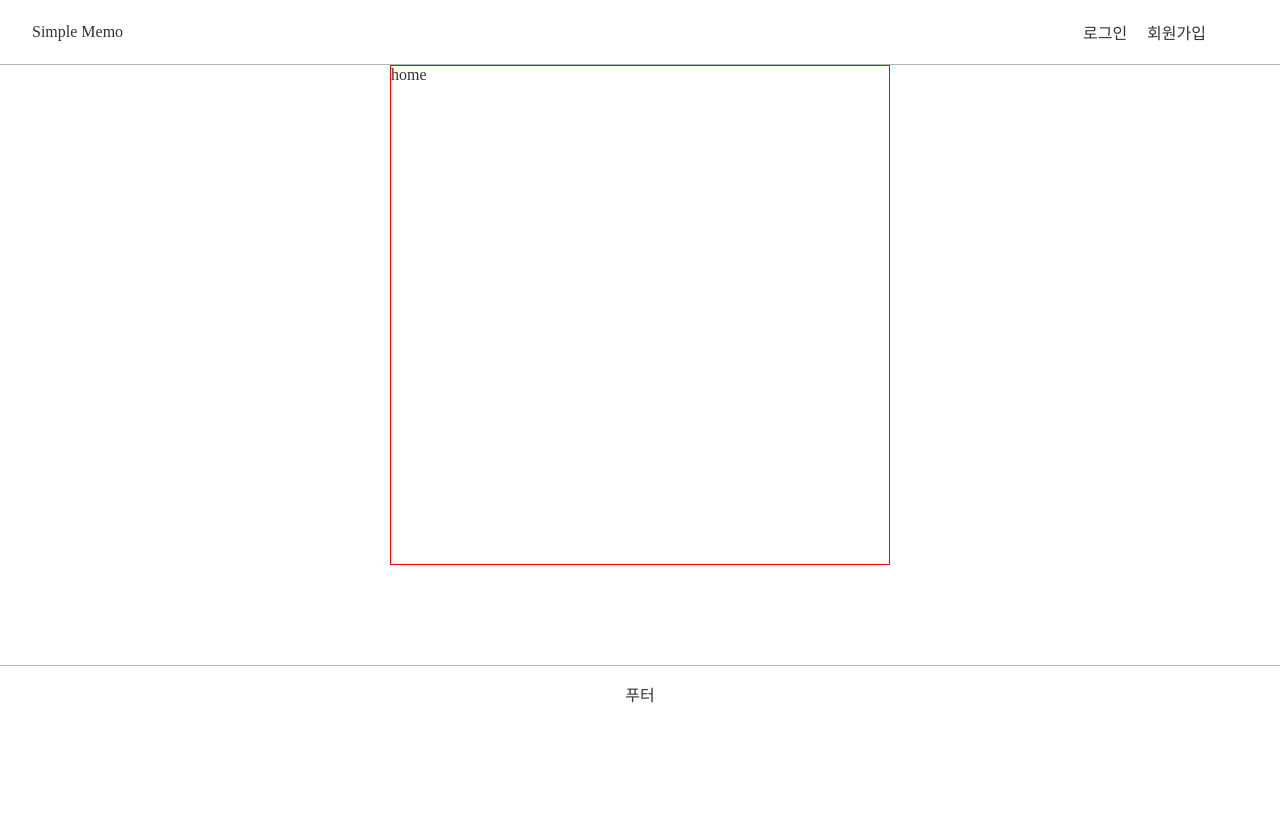
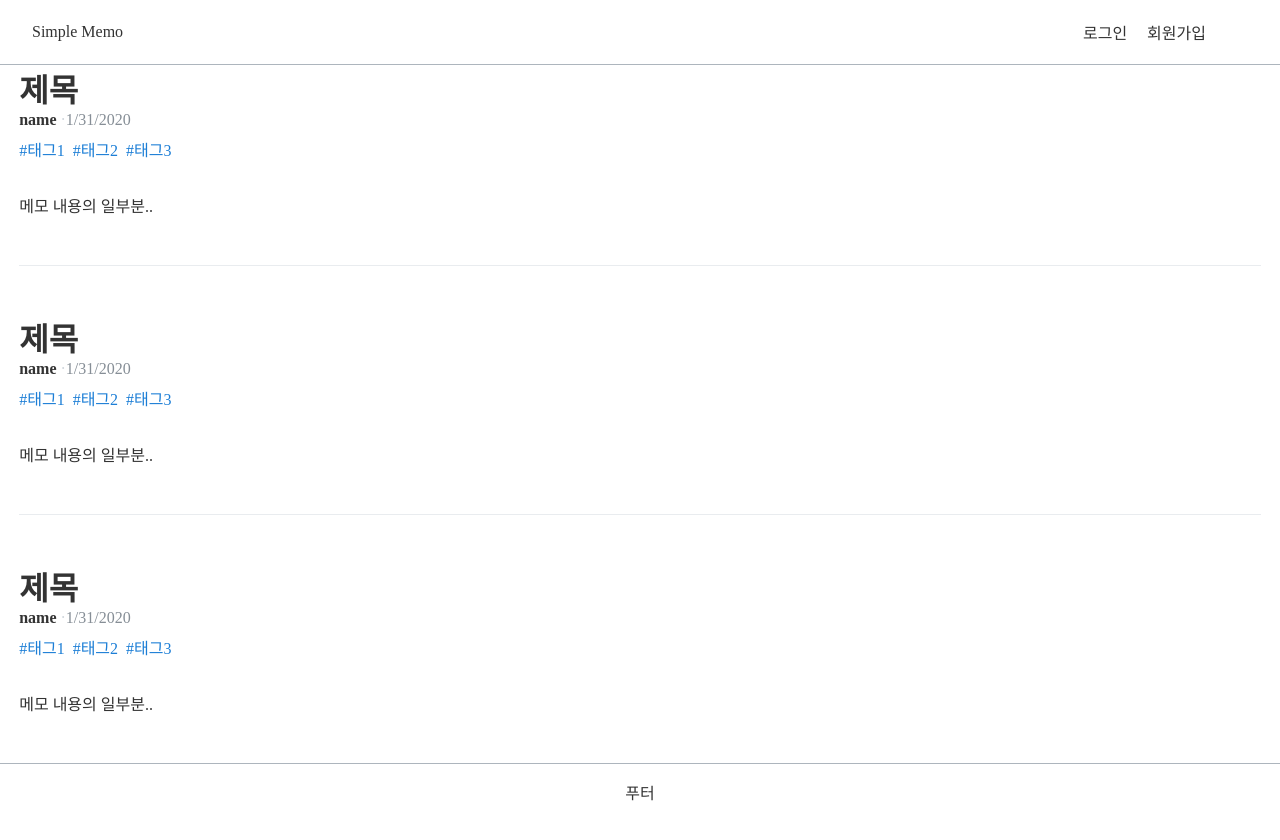
Before and after one commit to Lilian-Kim/portfolio, a React (Create React App) app: page / in a window 1280 px wide. Shown: the top 840 px of the page. Before the commit the page ends 815 px from the top, so only its background shows below. Built offline with nearby package versions, Linux system fonts and the light colour scheme.

Commit message:
- 메모 리스트 관련 UI - subinfo, tags 컴포넌트 분리

```diff
--- a/src/App.js
+++ b/src/App.js
@@ -5,7 +5,7 @@ import Header from './components/common/Header'
 import MemoSide from './components/MemoSide'
 import Footer from './components/common/Footer'
 import MemoContent from './components/MemoContent'
-import MemoList from './components/MemoList'
+import MemoList from 'components/memo/MemoList'
 import {Route } from 'react-router-dom'
 import LoginPage from './pages/LoginPage'
 import Home from './components/Home'
@@ -13,17 +13,18 @@ import RegisterPage from './pages/RegisterPage'
 import WritePage from './pages/WritePage'
 import HeaderContainer from './containers/common/HeaderContainer'
 import MemoPage from './pages/MemoPage'
+import MemoListPage from './pages/MemoListPage'
 
 function App() {
   return (
     <div className="App">
         <HeaderContainer />
         <MemoContainer>
-        <Route exact path='/' component={Home} />
+        {/* <Route exact path='/' component={Home} />     */}
         <Route path="/login" component={LoginPage} />
         <Route path="/register" component={RegisterPage} />
         <Route path="/write" component={WritePage}/>
-        {/* <Route path={['/@name', '/']} exact component={MemoListPage} /> */}
+        <Route path={['/@name', '/']} exact component={MemoListPage} />
         <Route path="/@:name/:memoId" component={MemoPage}/>
 
           {/* <MemoList></MemoList>
--- a/src/components/MemoList.js
+++ /dev/null
@@ -1,14 +0,0 @@
-import React from 'react'
-import './MemoList.scss'
-
-const MemoList = () => {
-  return (
-    <div className="memo-list">
-      <ul>
-        <li>메모 리스트</li>
-      </ul>
-    </div>
-  )
-}
-
-export default MemoList
--- a/src/components/MemoList.scss
+++ /dev/null
@@ -1,10 +0,0 @@
-@import 'styles/colors.scss';
-@import 'styles/mixin.scss';
-
-.memo-list{
-    width:20%;
-    height:600px;
-    float:left;
-    border-right:1px solid $gray-2;
-    padding-top:1rem;
-}
--- /dev/null
+++ b/src/components/common/SubInfo.js
@@ -0,0 +1,34 @@
+import React from 'react'
+import styled,{css} from 'styled-components'
+import { Link } from 'react-router-dom'
+
+const SubInfoWrapper = styled.div`
+  ${props =>
+    props.hasMarginTop &&
+    css`
+      margin-top: 1rem;
+    `}
+  color: #868e96;
+
+  span + span:before {
+    color: #ced4da;
+    padding-left: 0.25rem;
+    padding-bottom: 0.25rem;
+    content: '\\B7';
+  }
+`
+
+const SubInfo = ({ name, publishedDate, hasMarginTop }) => {
+  return (
+    <SubInfoWrapper hasMarginTop={hasMarginTop}>
+      <span>
+        <b>
+          <Link to={`/@${name}`}>{name}</Link>
+        </b>
+      </span>
+      <span>{new Date(publishedDate).toLocaleDateString()}</span>
+    </SubInfoWrapper>
+  )
+}
+
+export default SubInfo
--- /dev/null
+++ b/src/components/common/Tags.js
@@ -0,0 +1,27 @@
+import React from 'react'
+import styled from 'styled-components'
+import {Link} from 'react-router-dom'
+
+const TagsWrapper = styled.div`
+margin-top: 0.5rem;
+.tag{
+    display: inline-block;
+    color: #1c7ed6;
+    text-decoration: none;
+    margin-right: 0.5rem;
+    &:hover{
+        color: #228be6;
+    }
+}
+`
+const Tags = ({tags}) => {
+    return(
+        <TagsWrapper>
+            {tags.map(tag => (
+                <Link className="tag" to={`/?tag=${tag}`} key={tag}>#{tag}</Link>
+            ))}
+        </TagsWrapper>
+    )
+}
+
+export default Tags
--- /dev/null
+++ b/src/components/memo/MemoList.js
@@ -0,0 +1,35 @@
+import React from 'react'
+import styled from 'styled-components'
+import Button from 'components/common/Button'
+import SubInfo from 'components/common/SubInfo'
+import Tags from 'components/common/Tags'
+import 'styles/components/MemoList.scss'
+
+const MemoItem = ({name}) => {
+  return(
+    <div class="memoitem-wrapper">
+      <h2>제목</h2>
+      <SubInfo name="name" publishedDate={new Date()}/>
+      <Tags tags={['태그1', '태그2', '태그3']}/>
+      <p>메모 내용의 일부분..</p>
+    </div>
+
+  )
+}
+
+const MemoList = () => {
+  return (
+    <div className="memolist-wrappert">
+      <div className="buton-wrapper">
+        {/* <Button to="/write">새 메모 쓰기</Button> */}
+      </div>
+      <div>
+        <MemoItem />
+        <MemoItem />
+        <MemoItem />
+      </div>
+    </div>
+  )
+}
+
+export default MemoList
--- a/src/components/memo/MemoViewer.js
+++ b/src/components/memo/MemoViewer.js
@@ -1,20 +1,10 @@
 import React from 'react'
 import styled from 'styled-components'
 import 'styles/components/Memoviewer.scss'
+import SubInfo from 'components/common/SubInfo'
+import Tags from 'components/common/Tags'
 
 
-const Tags = styled.div`
-margin-top: 0.5rem;
-.tag{
-    display: inline-block;
-    color:#1c7ed6;
-    text-decoration:none;
-    margin-right:0.5rem;
-    &:hover{
-       color: #1864ab;
-    }
-}
-`
 const MemoContent = styled.div`
 font-size: 1.3125rem;
 color: #555;
@@ -36,15 +26,8 @@ const MemoViewer = ({memo, error, loading}) => {
         <div className="memoviewer-wrapper">
             <div>
                 <h1>{title}</h1>
-                <div >
-                    <span>
-                        <b>{user.name}</b>
-                    </span>
-                    <span>{new Date(publishedDate).toLocaleDateString()}</span>
-                </div>
-                <Tags>
-                    {tags.map(tag => (<div className="tag">#{tag}</div>))}
-                </Tags>
+                <SubInfo name={user.name} publishedDate={publishedDate} hasMarginTop/>
+                <Tags tags={tags}/>
             </div>
             <MemoContent dangerouslySetInnerHTML={{__html: body}} />
         </div>
--- a/src/components/write/WriteActionButtons.js
+++ b/src/components/write/WriteActionButtons.js
@@ -24,7 +24,7 @@ const WriteActionButtons = ({onCancel, onPublish}) => {
     return(
         <WriteActionButtonWrapper>
             <StyledButton cyan onClick={onPublish}>
-                포스트 등록
+                등록
             </StyledButton>
             <StyledButton onCancel={onCancel}>취소</StyledButton>
         </WriteActionButtonWrapper>
--- /dev/null
+++ b/src/pages/MemoListPage.js
@@ -0,0 +1,10 @@
+import React from 'react'
+import MemoList from 'components/memo/MemoList'
+
+const MemoListPage = () => {
+    return(
+        <MemoList />
+    )
+}
+
+export default MemoListPage
--- /dev/null
+++ b/src/styles/components/MemoList.scss
@@ -0,0 +1,33 @@
+@import 'styles/colors.scss';
+@import 'styles/mixin.scss';
+
+.memoitem-wrapper{
+    padding: {
+        top: 3rem;
+        bottom: 3rem;
+    }
+    &:first-child{
+        padding-top:0;
+    }
+    & + & {
+        border-top: 1px solid $gray-2;
+    }
+    h2{
+        font-size: 2rem;
+        margin: {
+            top: 0;
+            bottom: 0;
+        }
+        &:hover{
+            color: $gray-6;
+        }
+    }
+    p{
+        margin-top: 2rem;
+    }
+
+}
+
+.memolist-wrapper{
+    margin-top: 3rem;
+}
--- a/src/styles/components/Memoviewer.scss
+++ b/src/styles/components/Memoviewer.scss
@@ -14,17 +14,5 @@
             line-height: 1.5;
             margin:0;
         }
-        >div:first-of-type{
-            margin-top:1rem;
-            color: $gray-6;
-            span + span::before{
-                color: $gray-5;
-                padding: {
-                    left: 0.25rem;
-                    right:0.25rem;
-                }
-                content: '\B7';
-            }
-        }
     }
 }
```
